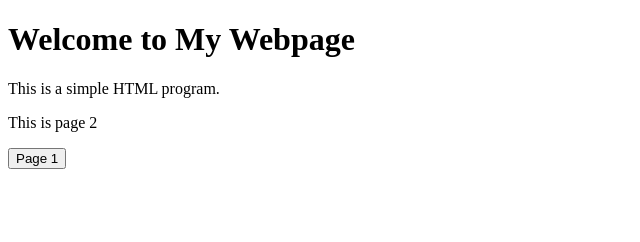
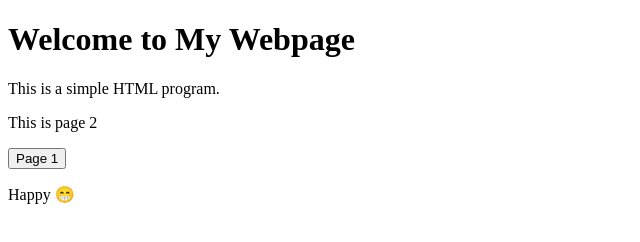
Before and after one commit to Saideep-Padhy/Demo, a plain HTML site: page page2.html in a window 1280 px wide. Shown: the full height of the page, 0-640 px from the left. Drawn offline with Linux system fonts and the light colour scheme.

Commit message:
Update page2.html

```diff
--- a/page2.html
+++ b/page2.html
@@ -9,5 +9,6 @@
   <p>This is a simple HTML program.</p>
   <p>This is page 2</p>
   <button href="index.html">Page 1</button>
+  <p>Happy 😁</p>
 </body>
 </html>
```
